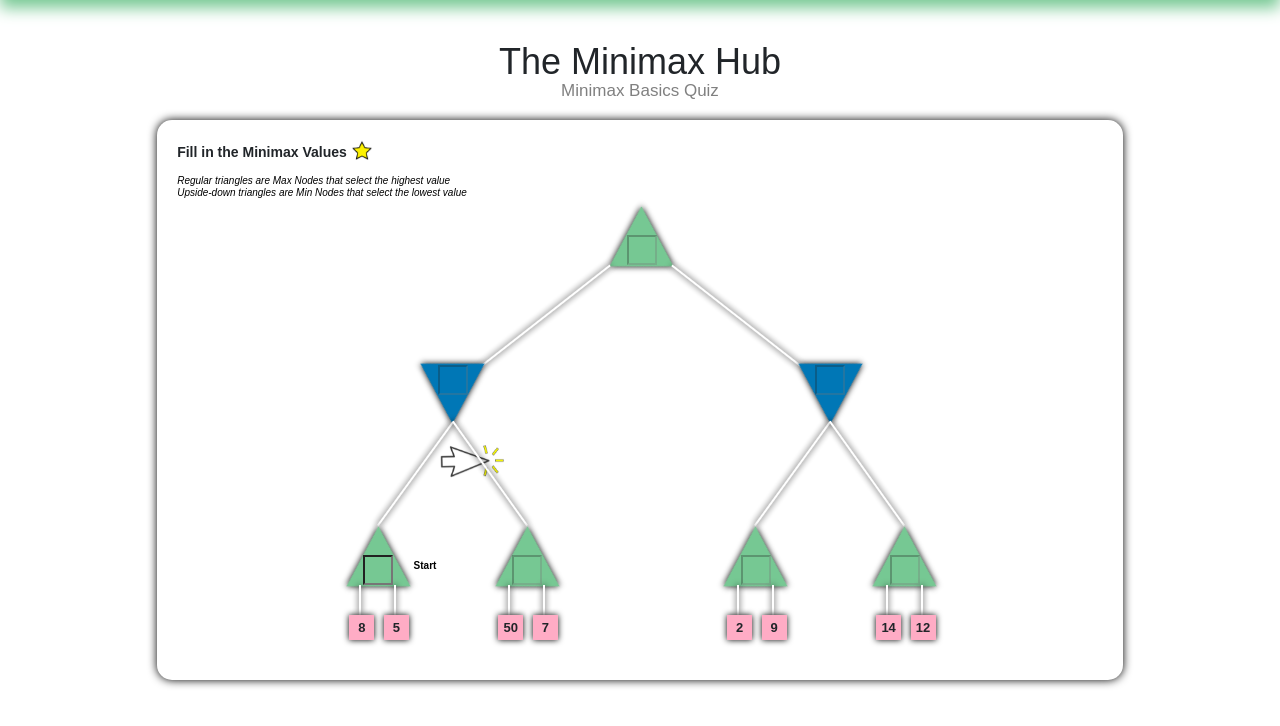
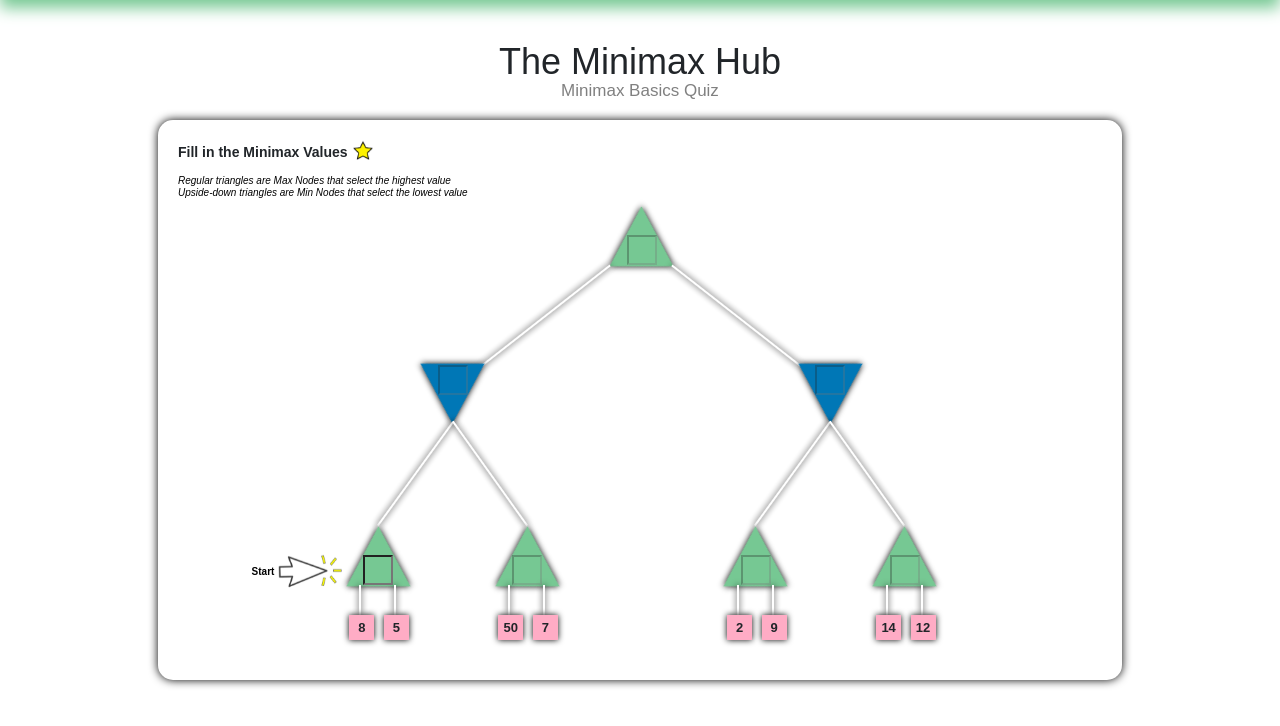
Before and after one commit to whirleyt/MinimaxTutorial, a Flask app: page /minimaxBasicsQuiz in a window 1280 px wide. Shown: the part 47-773 px from the top of the page. Run offline with Flask 3, Linux system fonts and the light colour scheme; some libraries are stand-ins or nearby versions.

Commit message:
Cross-browser compatibility

```diff
--- a/static/home.css
+++ b/static/home.css
@@ -1,5 +1,7 @@
 .home-container {
-    width: 87%;
+    width: 61.4%;
+    max-width: 964px;
+    min-width: 964px;
     margin: 0 auto;
     box-shadow: 0px 0px 10px #76c893;
     padding: 20px;
--- a/static/js/alphabetaTutorial.js
+++ b/static/js/alphabetaTutorial.js
@@ -111,7 +111,7 @@ $(document).ready(function() {
                     style: 'left: 232px; top: 180px;'
                 },
             ],
-            text: "<div><p>The Max Node prefers 10 over 6.</p></div><div><p>The alpha-beta values that are passed down are -∞ and ∞. 10, the value of the min node, gets passed down as the lowest value seen so far. </p></div>",
+            text: "<div><p>The alpha-beta values that are passed down are -∞ and ∞. 10, the value of the min node, gets passed down as the lowest value seen so far. </p></div>",
             textStyle: ''
         },
         {
--- a/static/minimax-quiz/alphabetaQuiz.css
+++ b/static/minimax-quiz/alphabetaQuiz.css
@@ -1,5 +1,7 @@
 .alphabeta-quiz-container {
-    width: 87%;
+    width: 61.4%;
+    max-width: 964px;
+    min-width: 964px;
     margin: 0 auto;
     padding: 20px;
     margin-bottom: 20px;
--- a/static/minimax-quiz/minimaxBasicsQuiz.css
+++ b/static/minimax-quiz/minimaxBasicsQuiz.css
@@ -1,6 +1,7 @@
 .basics-quiz-container{
-    width: 87%;
-    height: 90%;
+    width: 61.4%;
+    max-width: 964px;
+    min-width: 964px;
     margin: 0 auto;
     padding: 20px;
     margin-bottom: 20px;
@@ -272,6 +273,10 @@ input {
     width: 100%
 }
 
+.pointer-container{
+	position: relative;
+}
+
 .pointer, .pointer-info {
     position: absolute;
 }
@@ -284,14 +289,14 @@ input {
 }
 
 #pointer-1 {
-    bottom: 275px;
-    left: 440px;
+    top: 415px;
+    left: 100px;
     display: block;
 }
 
 #pointer-info-1 {
-    top: 605px;
-    left: 290px;
+    top: 424px;
+    left: -50px;
 }
 
 @keyframes float {
--- a/static/minimax-tutorials/alphabetaIntro.css
+++ b/static/minimax-tutorials/alphabetaIntro.css
@@ -1,5 +1,7 @@
 .intro-alphabeta-container {
-    width: 87%;
+    width: 61.4%;
+    max-width: 964px;
+    min-width: 964px;
     margin: 0 auto;
     box-shadow: 0px 0px 10px #76c893;
     padding: 20px;
--- a/static/minimax-tutorials/alphabetaMain.css
+++ b/static/minimax-tutorials/alphabetaMain.css
@@ -1,5 +1,7 @@
 .alphabeta-main-container {
-    width: 87%;
+    width: 61.4%;
+    max-width: 964px;
+    min-width: 964px;
     margin: 0 auto;
     padding: 20px;
     margin-bottom: 20px;
--- a/static/minimax-tutorials/minimaxBasics.css
+++ b/static/minimax-tutorials/minimaxBasics.css
@@ -1,5 +1,7 @@
 .basics-container {
-    width: 87%;
+    width: 61.4%;
+    max-width: 964px;
+    min-width: 964px;
     margin: 0 auto;
     box-shadow: 0px 0px 10px #76c893;
     padding: 20px;
--- a/templates/layout.html
+++ b/templates/layout.html
@@ -33,7 +33,7 @@
 
 <h2 class="title">The Minimax Hub</h2>
 
-<div class="container">
+<div class="container-fluid">
     {% block content %}
     {% endblock %}
 </div>
```
Also changed, not shown: other parts of static/minimax-quiz/minimaxBasicsQuiz.css (+24 -25 lines).
